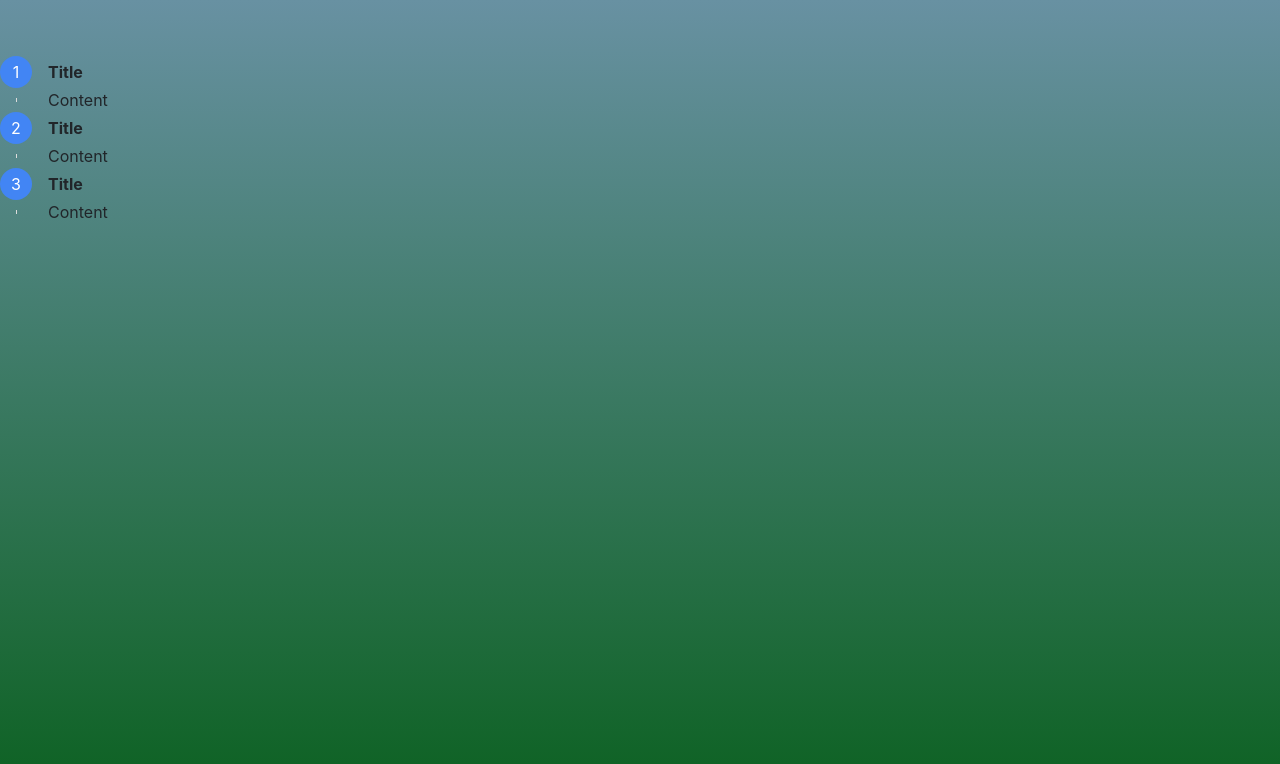
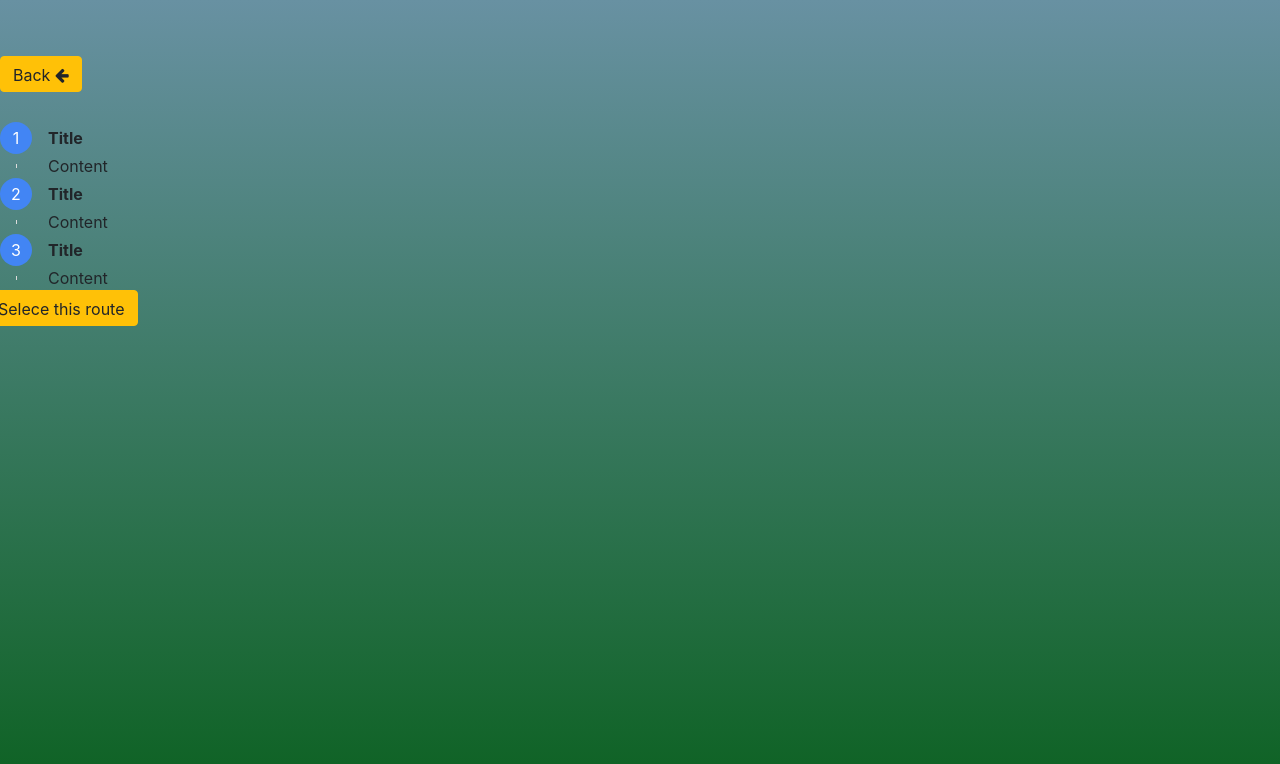
Before and after one commit to Cherchercher/SafeCommuteSBHack2018, a website: page tracker.html in a window 1280 px wide. Drawn offline with Linux system fonts and the light colour scheme.

Commit message:
added submit button

```diff
--- a/tracker.html
+++ b/tracker.html
@@ -37,6 +37,9 @@
   </head>
 
   <body>
+        <div class="row options">
+            <div class="col-md-6"> <button type="button" class="btn btn-warning text-center"> Back <i class="fa fa-arrow-left"> </i> </button></div>
+        </div>
 
     <div class="step">
     <div>
@@ -68,7 +71,9 @@
         <div class="body">Content</div>
     </div>
 </div>
-
+<div class = "row fixedbutton">
+        <div class="col-xs-12 text-center"> <button type="button" class="btn btn-warning text-center"> Selece this route</button></div>
+</div>
  <!-- Bootstrap core JavaScript -->
  <script src="vendor/jquery/jquery.min.js"></script>
  <script src="vendor/bootstrap/js/bootstrap.bundle.min.js"></script>
```
Also changed, not shown: index.html (+4 -0 lines).
